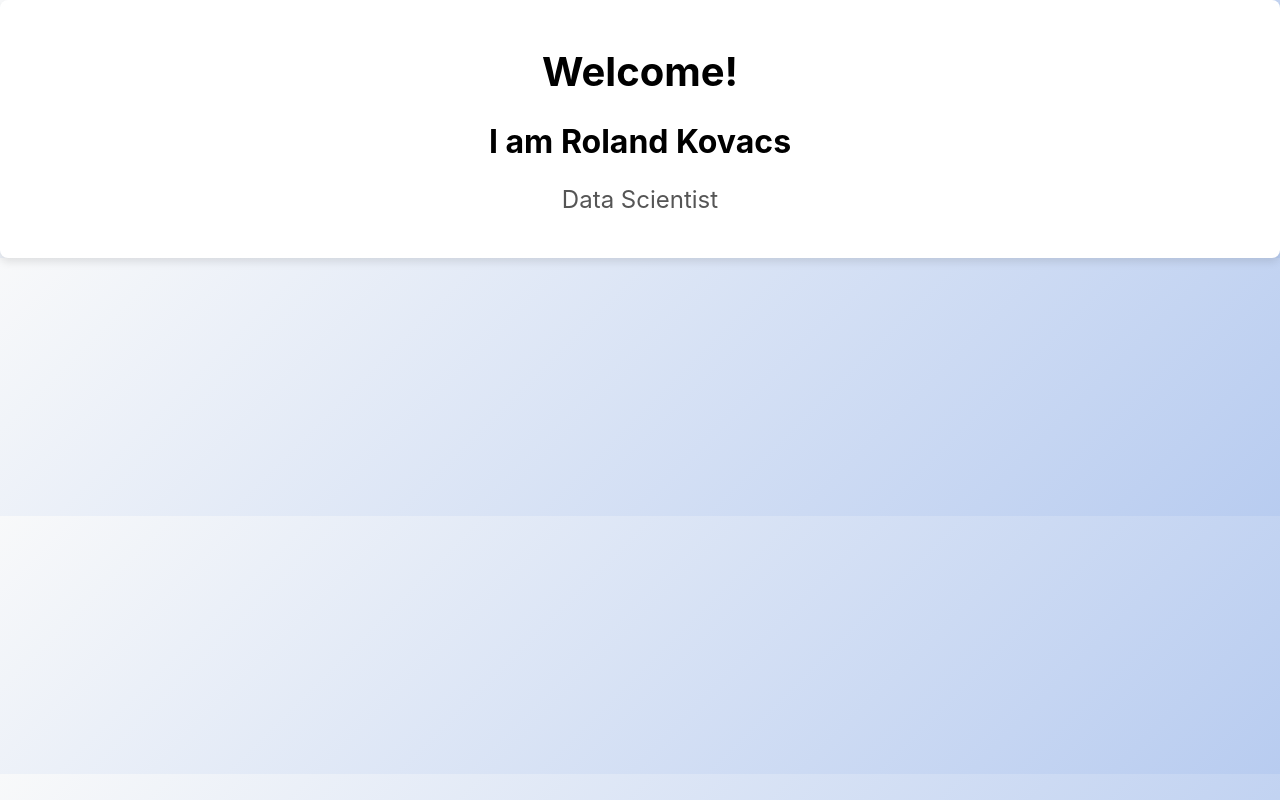
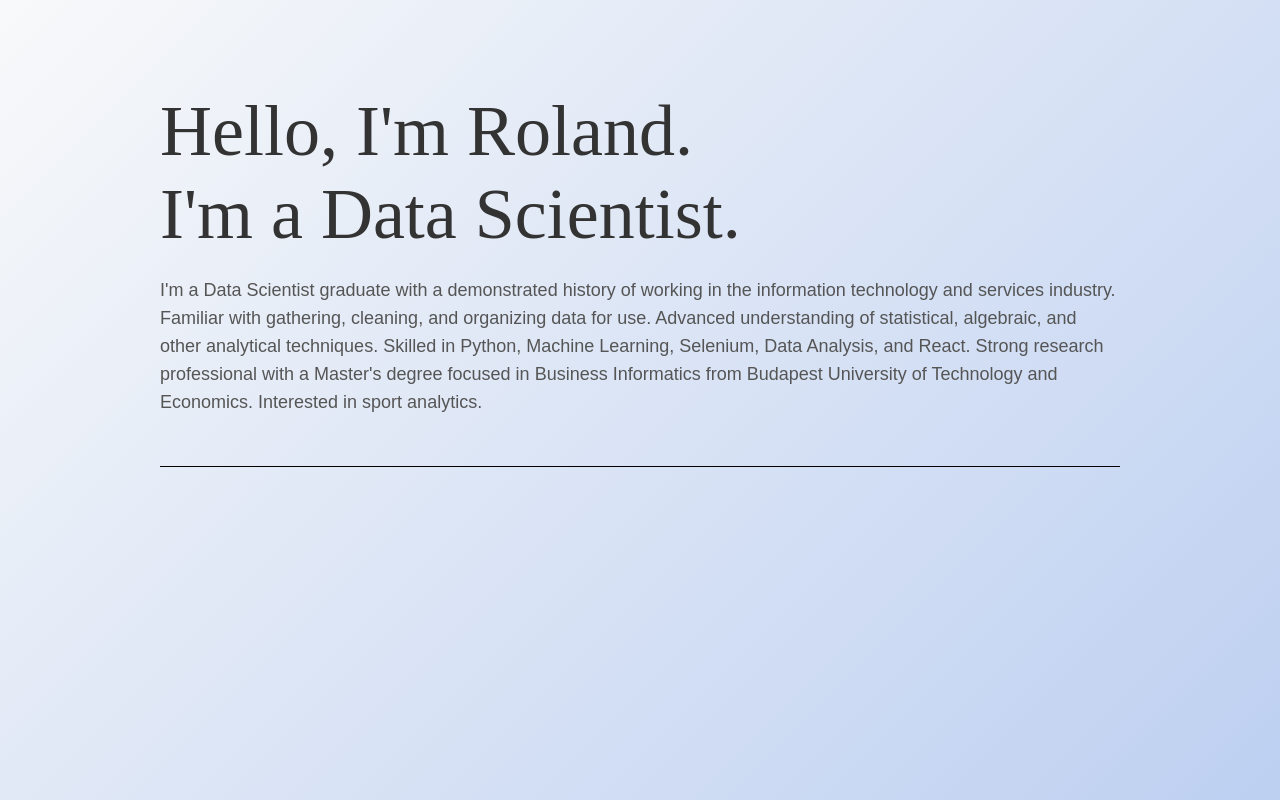
Before and after one commit to kovacs-roland2/portfolio_website, a React (Create React App) app: page / in a window 1280 px wide. Shown: the top 800 px of the page. Built offline with nearby package versions, Linux system fonts and the light colour scheme.

Commit message:
add welcome page style

```diff
--- a/src/components/Welcome.css
+++ b/src/components/Welcome.css
@@ -1,24 +1,37 @@
-/* Minimalistic styles for the welcome page component */
-
 .welcome-container {
-    text-align: center;
-    padding: 20px;
-    border-radius: 8px;
-    background-color: #fff;
-    box-shadow: 0 4px 8px rgba(0, 0, 0, 0.1);
+  width: 100%;
+  max-width: 960px;
+  margin-top: 0;
+  margin-left: auto;
+  margin-right: auto;
+  display: block;
+  position: relative;
 }
 
 .welcome-title {
-    font-size: 2.5rem;
-    margin-bottom: 10px;
+  color: #333;
+  margin-bottom: 20px;
+  text-align: left;
+  letter-spacing: 0;
+  font-family: "Superior title", Times New Roman, sans-serif;
+  font-size: 72px;
+  font-weight: 400;
 }
 
-  .welcome-name {
-    font-size: 2rem;
-    margin-bottom: 5px;
+.welcome-description {
+  color: #555;
+  text-align: left;
+  font-family: "Pitchsans Regular", sans-serif;
+  font-size: 18px;
+  font-weight: 400;
+  line-height: 28px;
+  margin-bottom: 100px;
+  padding-bottom: 50px;
+  border-bottom: 1px solid black;
 }
 
-  .welcome-role {
-    font-size: 1.5rem;
-    color: #555;
+body {
+  margin: 7%;
+  justify-content: center;
+  min-height: 100vh;
 }
--- a/src/components/Welcome.js
+++ b/src/components/Welcome.js
@@ -4,9 +4,12 @@ import './Welcome.css';
 const Welcome = () => {
   return (
     <div className="welcome-container">
-      <h1 className="welcome-title">Welcome!</h1>
-      <h2 className="welcome-name">I am Roland Kovacs</h2>
-      <p className="welcome-role">Data Scientist</p>
+      <h1 className="welcome-title">Hello, I'm Roland.<br />I'm a Data Scientist.</h1>
+      <p className="welcome-description">
+        I'm a Data Scientist graduate with a demonstrated history of working in the information technology and services industry. Familiar with gathering, cleaning, and organizing data for use.
+        Advanced understanding of statistical, algebraic, and other analytical techniques. Skilled in Python, Machine Learning, Selenium, Data Analysis, and React.
+        Strong research professional with a Master's degree focused in Business Informatics from Budapest University of Technology and Economics. Interested in sport analytics.
+      </p>
     </div>
   );
 };
```
Lines whose indentation alone changed are shown as unchanged.
